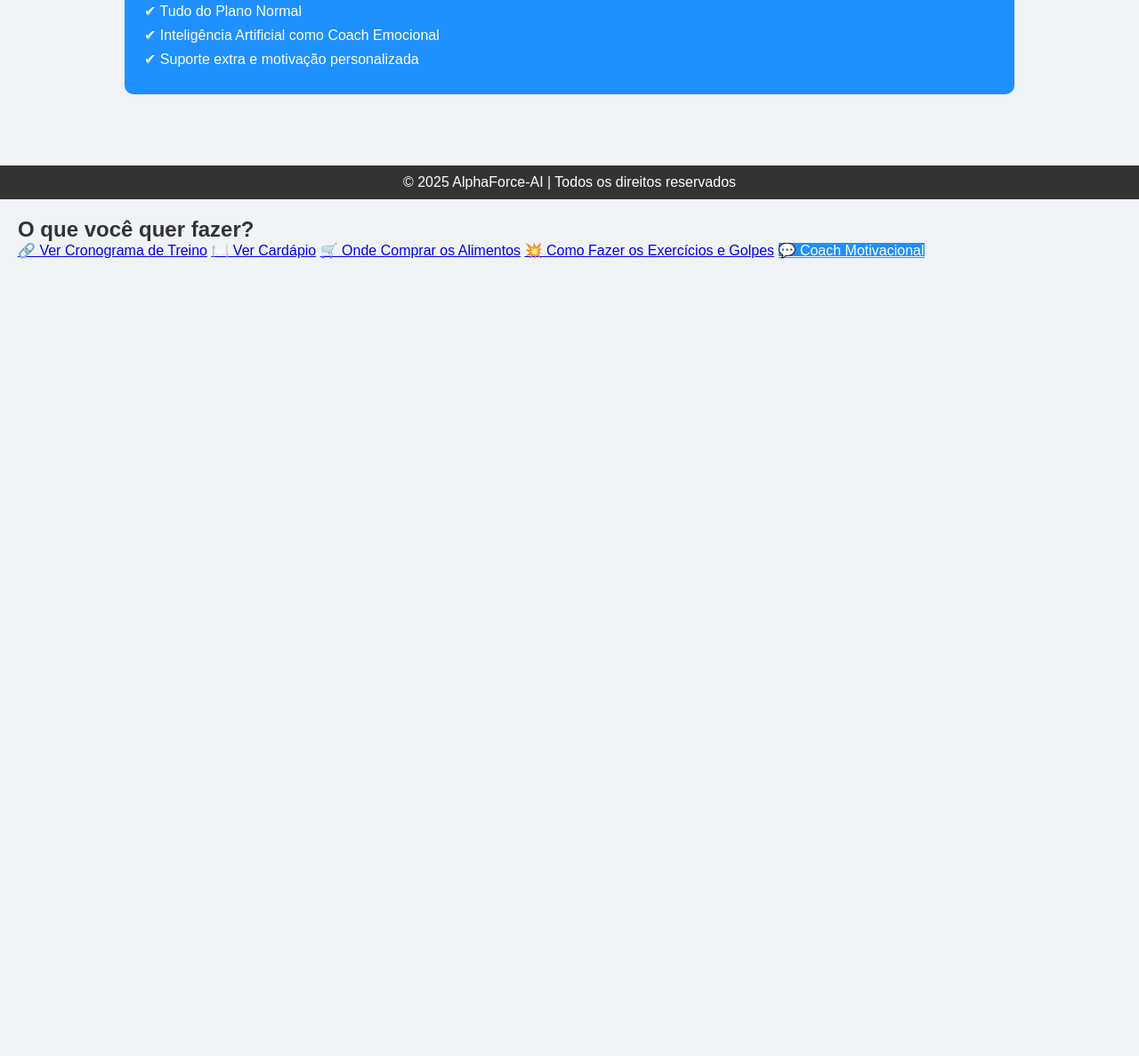
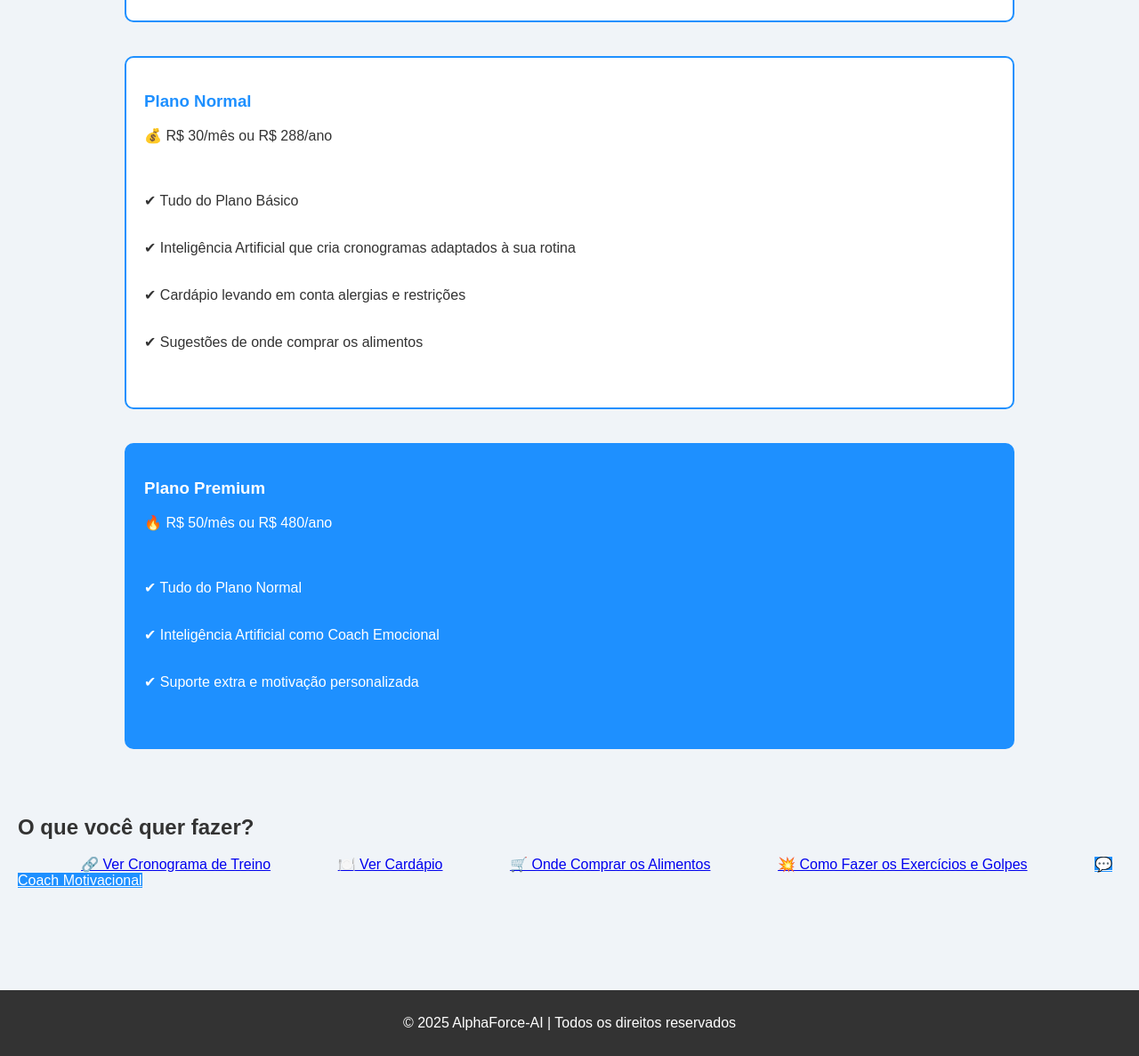
Before and after one commit to Arthur-8264/AlphaForce-AI, a plain HTML site: page index.html in a window 1280 px wide. Shown: the part 707-1894 px from the top of the page at 89% size. Before the commit the page ends 1018 px from the top, so only its background shows below. Drawn offline with Linux system fonts and the light colour scheme.

Commit message:
Update index.html

```diff
--- a/index.html
+++ b/index.html
@@ -49,22 +49,8 @@
                 </ul>
             </div>
         </section>
-    </main>
 
-    <footer>
-        <p>© 2025 AlphaForce-AI | Todos os direitos reservados</p>
-    </footer>
-
-</body>
-</html>
-<main>
-    <!-- Aqui estão seus planos -->
-
-    <section class="planos">
-        <!-- Código dos planos -->
-    </section>
-
-    <!-- Aqui você adiciona os botões -->
+        <!-- 🔥 Botões de navegação -->
         <section class="acoes">
             <h2>O que você quer fazer?</h2>
             <div class="botoes">
@@ -75,5 +61,11 @@
                 <a href="#" class="botao destaque">💬 Coach Motivacional</a>
             </div>
         </section>
+    </main>
 
-</main>
+    <footer>
+        <p>© 2025 AlphaForce-AI | Todos os direitos reservados</p>
+    </footer>
+
+</body>
+</html>
```
Lines whose indentation alone changed are shown as unchanged.
